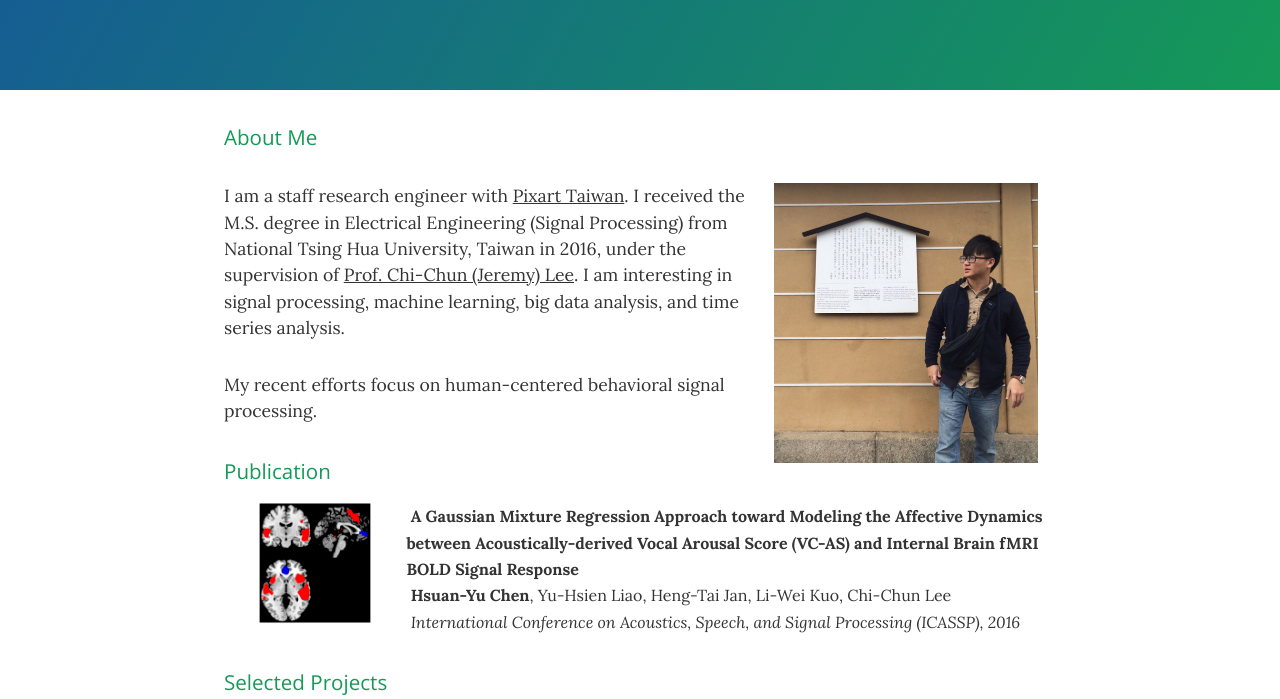
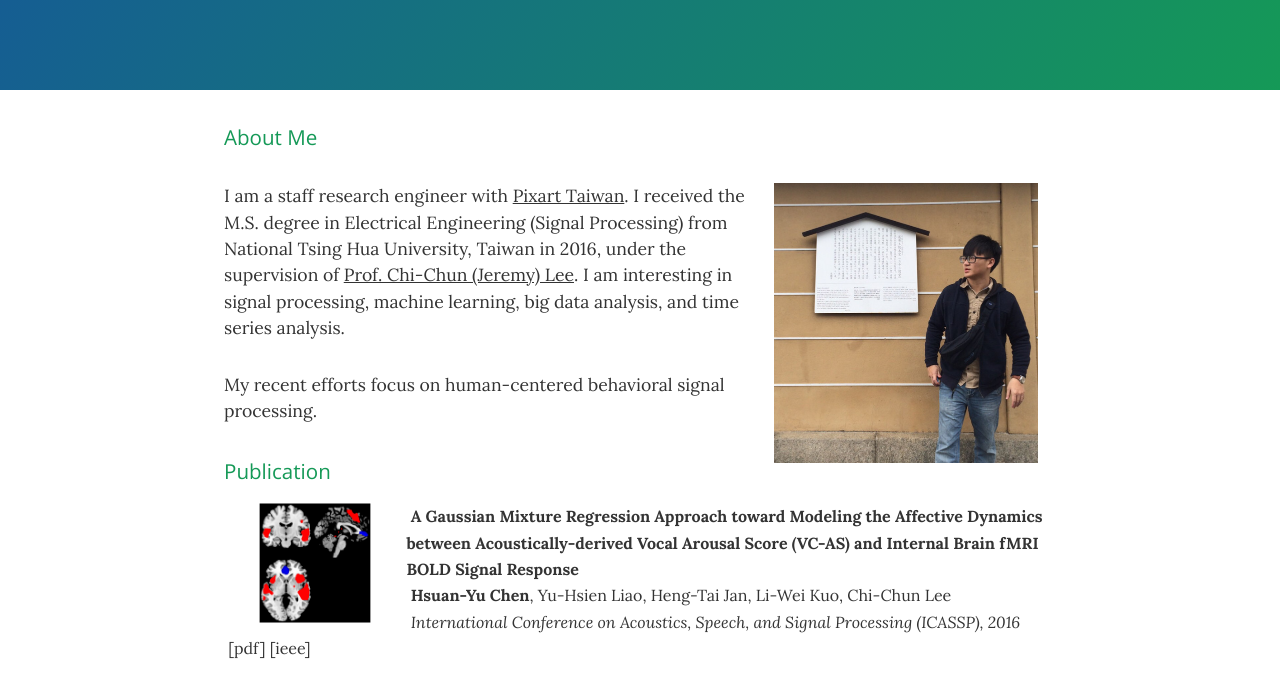
Before and after one commit to HsuanYu666/hsuanyu666.github.io, a plain HTML site: page index.html in a window 1280 px wide. Shown: the part 253-952 px from the top of the page. Drawn offline with nearby package versions, Linux system fonts and the light colour scheme.

Commit message:
Update index.html

```diff
--- a/index.html
+++ b/index.html
@@ -87,6 +87,7 @@
 <div style="line-height:1.5">&nbsp;<b>A Gaussian Mixture Regression Approach toward Modeling the Affective Dynamics between Acoustically-derived Vocal Arousal Score (VC-AS) and Internal Brain fMRI BOLD Signal Response</b></a>
 <div style="line-height:1.5">&nbsp;<b>Hsuan-Yu Chen</b>, Yu-Hsien Liao, Heng-Tai Jan, Li-Wei Kuo, Chi-Chun Lee</a>
 <div style="line-height:1.5">&nbsp;<i>International Conference on Acoustics, Speech, and Signal Processing (ICASSP), 2016</i></a>
+<div style="line-height:1.5">&nbsp;[<a href="http://ieeexplore.ieee.org/document/7472784/">pdf</a>]&nbsp;[<a href="http://ieeexplore.ieee.org/document/7472784/">ieee</a>]</a>
 </font>
 </div>
 
```
